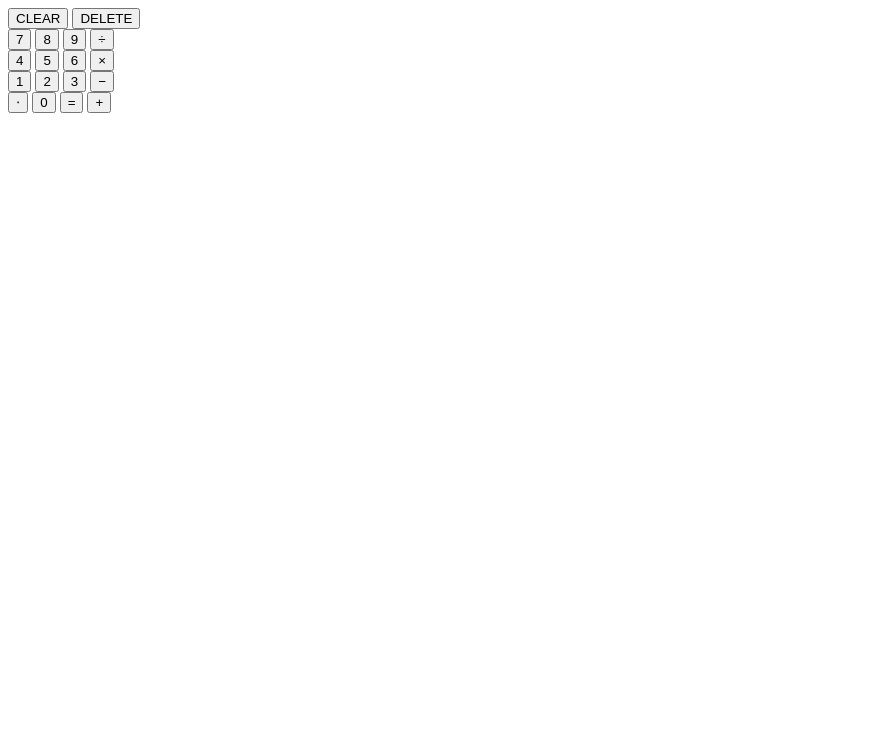
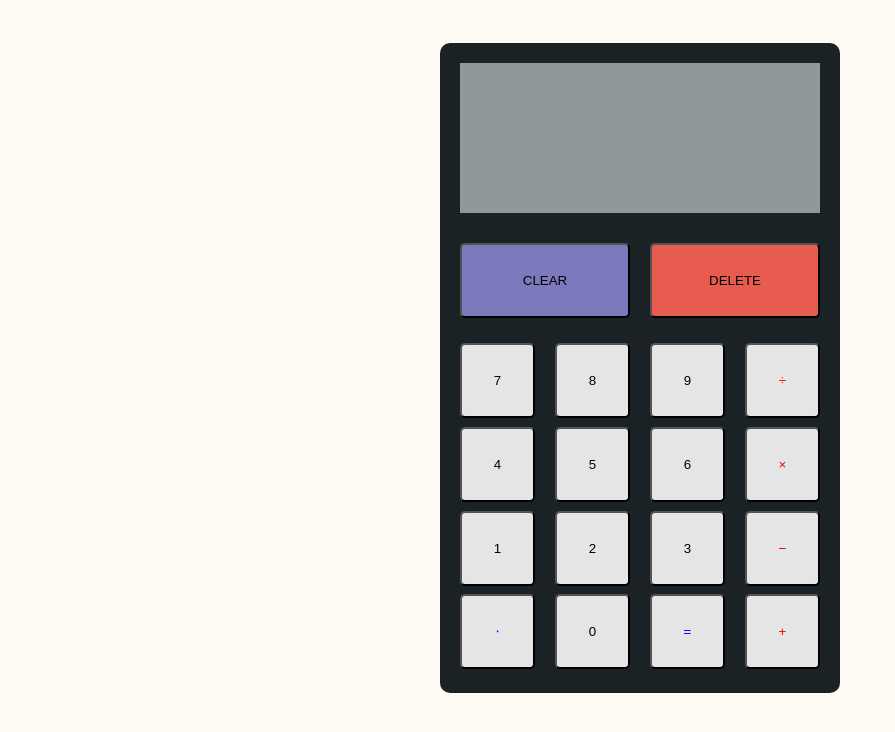
Before and after one commit to Ahmed-Modather/calculator, a plain HTML site: page index.html in a window 1280 px wide. Shown: the whole page, without its empty margins (0-895 px from the left). Drawn offline with Linux system fonts and the light colour scheme.

Commit message:
Add styles to the calculator by CSS
=> NOTE* A syntax error in the HTML code is fixed! It was concerning to
         class "numbers".
* Also, an Icon was added to the page in the HTML.

```diff
--- a/index.html
+++ b/index.html
@@ -4,6 +4,7 @@
 		<meta charset="UTF-8" />
 		<meta http-equiv="X-UA-Compatible" content="IE=edge" />
 		<meta name="viewport" content="width=device-width, initial-scale=1.0" />
+		<link type="image/png" sizes="16x16" rel="icon" href="./icons8-calculator-16.png">
 		<link rel="stylesheet" href="./style.css">
 		<script src="./main.js"></script>
 		<title>Calculator</title>
@@ -19,27 +20,27 @@
 				<button class="delete">DELETE</button>
 			</div>
 			<div class="buttons">
-				<div class="row1">
-					<button class="btn-7" class="number">7</button>
-					<button class="btn-8" class="number">8</button>
-					<button class="btn-9" class="number">9</button>
+				<div class="row">
+					<button class="btn-7 number">7</button>
+					<button class="btn-8 number">8</button>
+					<button class="btn-9 number">9</button>
 					<button class="btn-divide">&divide;</button>
 				</div>
-				<div class="row2">
-					<button class="btn-4" class="number">4</button>
-					<button class="btn-5" class="number">5</button>
-					<button class="btn-6" class="number">6</button>
+				<div class="row">
+					<button class="btn-4 number">4</button>
+					<button class="btn-5 number">5</button>
+					<button class="btn-6 number">6</button>
 					<button class="btn-multiply">&times;</button>
 				</div>
-				<div class="row3">
-					<button class="btn-1" class="number">1</button>
-					<button class="btn-2" class="number">2</button>
-					<button class="btn-3" class="number">3</button>
+				<div class="row">
+					<button class="btn-1 number">1</button>
+					<button class="btn-2 number">2</button>
+					<button class="btn-3 number">3</button>
 					<button class="btn-subtract">&minus;</button>
 				</div>
-				<div class="row4">
+				<div class="row">
 					<button class="btn-point">&sdot;</button>
-					<button class="btn-0" class="number">0</button>
+					<button class="btn-0 number">0</button>
 					<button class="btn-equal">&equals;</button>
 					<button class="btn-add">&plus;</button>
 				</div>
--- a/style.css
+++ b/style.css
@@ -0,0 +1,105 @@
+body {
+    display: flex;
+    flex-direction: column;
+    justify-content: center;
+    align-items: center;
+    min-height: 90vh;
+    background-color: #fffaf4;
+}
+
+.container {
+    width: 400px;
+    height: 650px;
+    display: flex;
+    flex-direction: column;
+    align-items: center;
+    background-color: #1b2226;
+    border-radius: 10px;
+}
+
+button {
+    box-sizing: border-box;
+    margin: 0;
+    width: 75px;
+    height: 75px;
+    background-color: #e5e5e5;
+    border-radius: 5px;
+    color: red;
+}
+
+button:active {
+    opacity: 0.8;
+}
+
+.number {
+    color: black;
+}
+
+.btn-equal, .btn-point {
+    color: blue;
+}
+
+.screen {
+    margin-top: 20px;
+    box-sizing: border-box;
+    width: 360px;
+    height: 150px;
+    background-color: #91989c;
+    display: flex;
+    flex-direction: column;
+    align-items: flex-end;
+    justify-content: space-between;
+    overflow: hidden;
+}
+
+.top-screen {
+    font-size: 36px;
+    color: hsla(0, 0%, 0%, 0.80);
+    padding: 10px 15px 0 0;
+}
+
+.result {
+    font-size: 64px;
+    font-weight: 500;
+    color: black;
+    padding: 0 5px 5px 0;
+}
+
+.clear-delete {
+    margin-top: 30px;
+    width: 360px;
+    display: flex;
+    justify-content: space-between;
+}
+
+.clear {
+    margin: 0;
+    width: 170px;
+    height: 75px;
+    background-color: #7c7abd;
+    color: black;
+}
+
+.delete {
+    margin: 0;
+    width: 170px;
+    height: 75px;
+    background-color: #e85c4f;
+    color: black;
+}
+
+.buttons {
+    flex: 1;
+    margin: 25px 0 15px 0;
+    width: 360px;
+    display: flex;
+    flex-direction: column;
+    justify-content: space-between;
+}
+
+.row {
+    flex: 1;
+    display: flex;
+    justify-content: space-between;
+
+}
```
Also changed, not shown: icons8-calculator-16.png (added).
